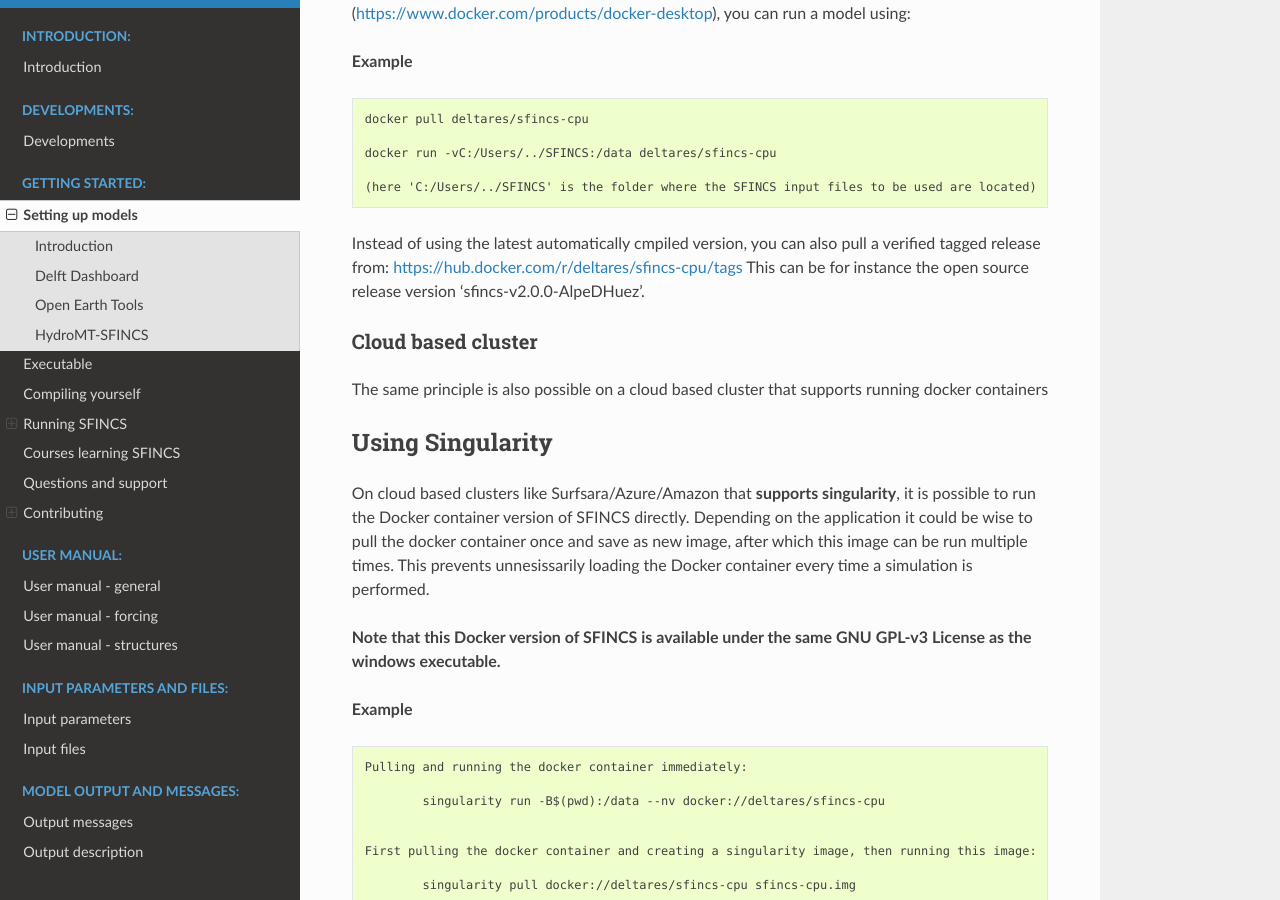
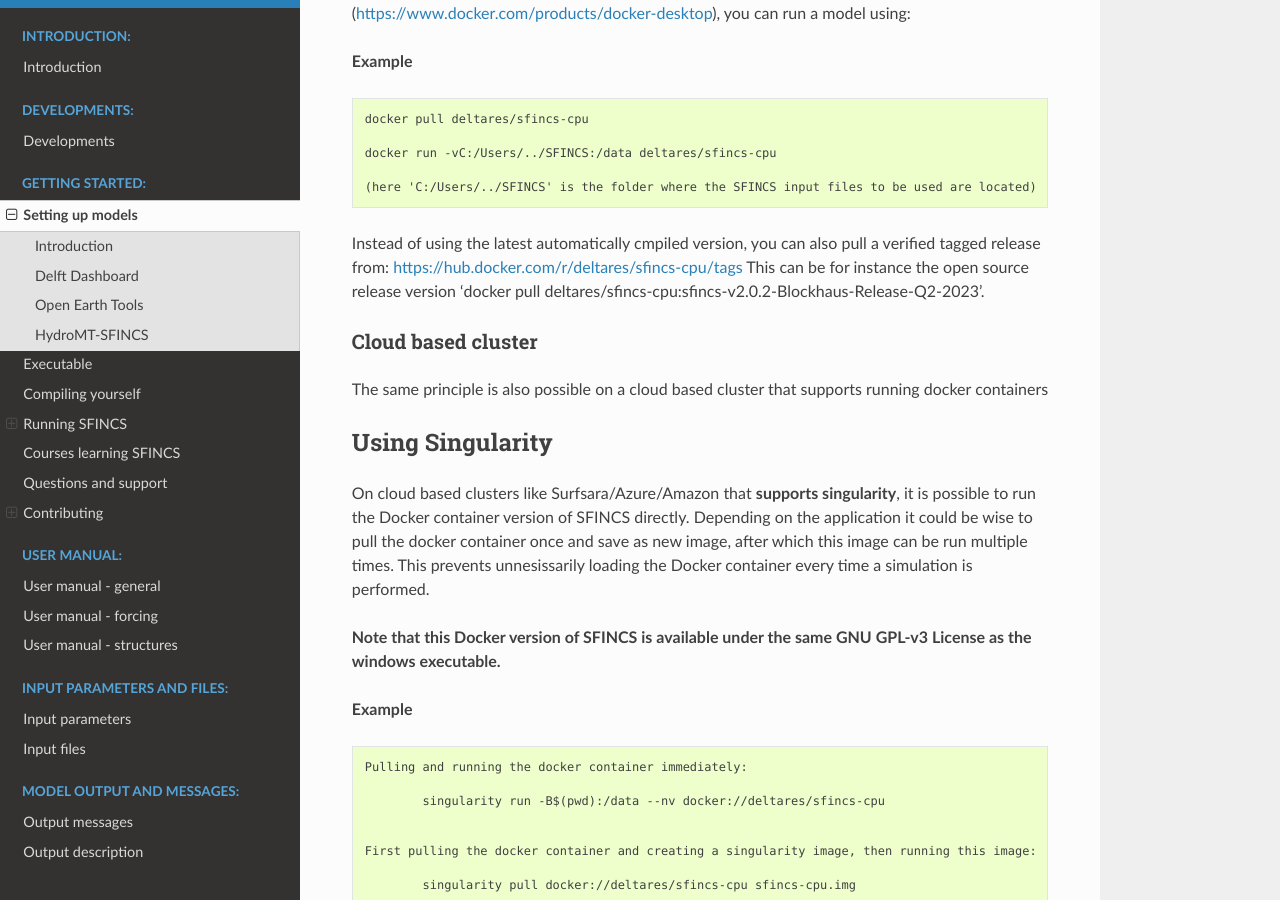
Before and after one commit to Deltares/SFINCS, a Sphinx documentation site: the page built from docs/example.rst, in a window 1280 px wide and 900 px high, scrolled down 3537 px. Built offline with Sphinx 7.4.7 and the Read the Docs theme 2.0.0, drawn with Linux system fonts in a browser that asks for light colours; some of the changed text lies outside the part shown.

Commit message:
Update example.rst

```diff
--- a/docs/example.rst
+++ b/docs/example.rst
@@ -53,7 +53,7 @@
 
 We provide pre-compiled versions of SFINCS for you to use directly:
 
-* Windows: https://download.deltares.nl/en/download/sfincs/
+* Windows: https://download.deltares.nl/en/sfincs
 * Platform independent through Docker (Windows/linux/singularity/HPC): https://hub.docker.com/r/deltares/sfincs-cpu
 
 Compiling yourself
@@ -129,7 +129,7 @@
 	(here 'C:/Users/../SFINCS' is the folder where the SFINCS input files to be used are located)
 
 Instead of using the latest automatically cmpiled version, you can also pull a verified tagged release from: https://hub.docker.com/r/deltares/sfincs-cpu/tags
-This can be for instance the open source release version 'sfincs-v2.0.0-AlpeDHuez'.
+This can be for instance the open source release version 'docker pull deltares/sfincs-cpu:sfincs-v2.0.2-Blockhaus-Release-Q2-2023'.
 
 Cloud based cluster
 ^^^^^
```
